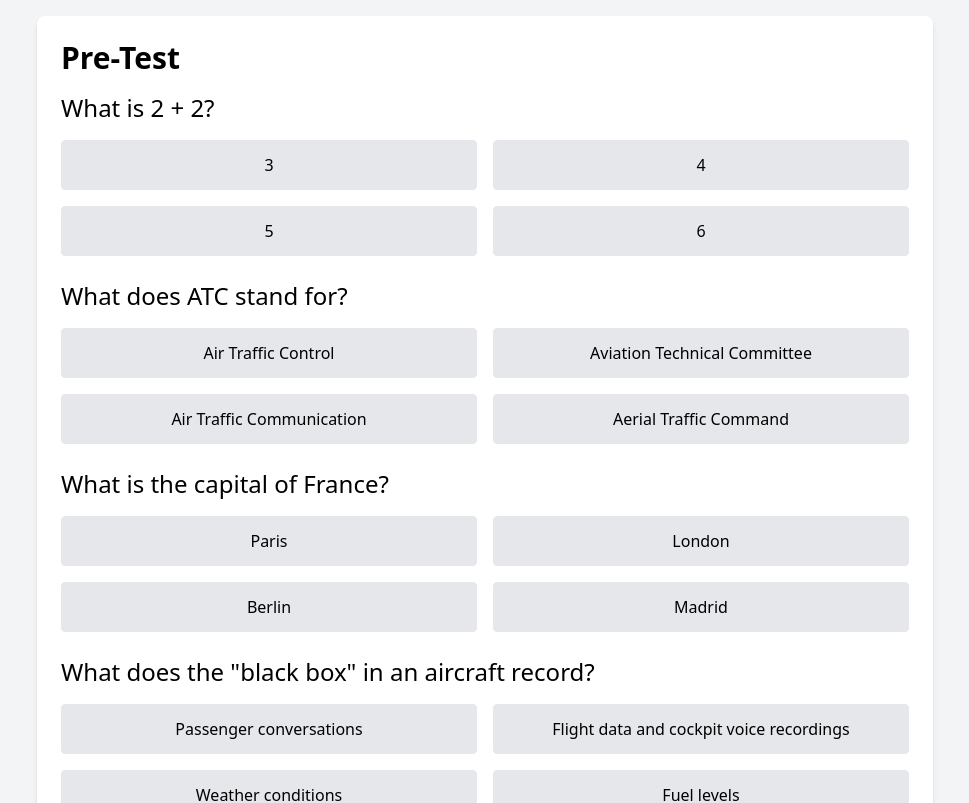
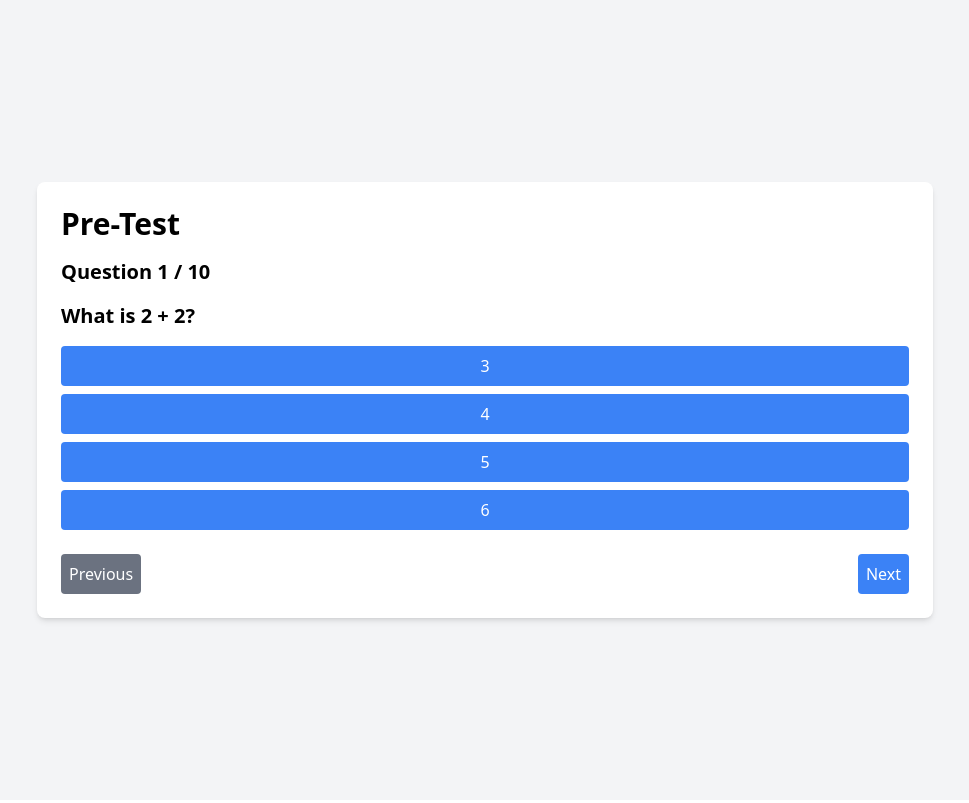
Before and after one commit to shirof30/idvacc-cbt, a Next.js app: page /test in a window 1280 px wide. Shown: the top 803 px of the page, without its empty margins (155-1124 px from the left). Built offline with nearby package versions, Linux system fonts and the light colour scheme.

Commit message:
working test and verify code

```diff
--- a/next.config.mjs
+++ b/next.config.mjs
@@ -1,4 +1,14 @@
 /** @type {import('next').NextConfig} */
-const nextConfig = {};
+const nextConfig = {
+    async redirects() {
+      return [
+        {
+          source: '/',
+          destination: '/page',
+          permanent: true,
+        },
+      ];
+    },
+  };
 
-export default nextConfig;
+  export default nextConfig;
--- a/package.json
+++ b/package.json
@@ -9,6 +9,8 @@
     "lint": "next lint"
   },
   "dependencies": {
+    "axiom": "^0.1.6",
+    "axios": "^1.7.2",
     "next": "14.2.4",
     "react": "^18",
     "react-dom": "^18",
--- a/pages/api/store-code.ts
+++ b/pages/api/store-code.ts
@@ -1,16 +1,19 @@
-import { NextApiRequest, NextApiResponse } from 'next';
-import { v4 as uuidv4 } from 'uuid';
-
-const codes: { [key: string]: string } = {};
+import type { NextApiRequest, NextApiResponse } from 'next';
+import fs from 'fs';
+import path from 'path';
 
 export default function handler(req: NextApiRequest, res: NextApiResponse) {
   if (req.method === 'POST') {
     const { code } = req.body;
-    if (!code) {
-      return res.status(400).json({ error: 'Code is required' });
-    }
-    codes[code] = uuidv4();
-    return res.status(200).json({ success: true });
+    const filePath = path.join(process.cwd(), 'generatedCodes.txt');
+
+    fs.appendFile(filePath, `${code}\n`, (err) => {
+      if (err) {
+        console.error('Error writing to file', err);
+        return res.status(500).json({ success: false, message: 'Internal Server Error' });
+      }
+      res.status(200).json({ success: true });
+    });
   } else {
     res.setHeader('Allow', ['POST']);
     res.status(405).end(`Method ${req.method} Not Allowed`);
--- a/pages/api/verify-code.ts
+++ b/pages/api/verify-code.ts
@@ -1,15 +1,27 @@
-import { NextApiRequest, NextApiResponse } from 'next';
-
-const codes: { [key: string]: string } = {}; // Same object used in `store-code.ts`
+import type { NextApiRequest, NextApiResponse } from 'next';
+import fs from 'fs';
+import path from 'path';
 
 export default function handler(req: NextApiRequest, res: NextApiResponse) {
-  const { code } = req.query;
+  if (req.method === 'POST') {
+    const { code } = req.body;
+    const filePath = path.join(process.cwd(), 'generatedCodes.txt');
 
-  if (!code || Array.isArray(code)) {
-    return res.status(400).json({ error: 'Invalid code' });
+    fs.readFile(filePath, 'utf8', (err, data) => {
+      if (err) {
+        console.error('Error reading file', err);
+        return res.status(500).json({ success: false, message: 'Internal Server Error' });
+      }
+
+      const codes = data.split('\n').filter(Boolean); // Split and filter out empty lines
+      if (codes.includes(code)) {
+        res.status(200).json({ success: true, message: 'Valid Code' });
+      } else {
+        res.status(400).json({ success: false, message: 'Invalid Code' });
+      }
+    });
+  } else {
+    res.setHeader('Allow', ['POST']);
+    res.status(405).end(`Method ${req.method} Not Allowed`);
   }
-
-  const isValid = !!codes[code];
-
-  return res.status(200).json({ valid: isValid });
 }
--- a/pages/test.tsx
+++ b/pages/test.tsx
@@ -1,4 +1,6 @@
 import React, { useState, useEffect } from 'react';
+import { useRouter } from 'next/router';
+import axios from 'axios';
 import { v4 as uuidv4 } from 'uuid';
 
 interface Question {
@@ -9,18 +11,18 @@ interface Question {
 
 const questions: Question[] = [
   { question: 'What is 2 + 2?', choices: ['3', '4', '5', '6'], answer: '4' },
+  { question: 'What is a "mayday" call?', choices: ['Routine check-in', 'Emergency distress signal', 'Weather report', 'Altitude request'], answer: 'Emergency distress signal' },
   { question: 'What is the capital of France?', choices: ['Paris', 'London', 'Berlin', 'Madrid'], answer: 'Paris' },
+  { question: 'Which phase of flight is considered the most critical for potential accidents?', choices: ['Cruise', 'Takeoff and landing', 'Taxiing', 'Holding'], answer: 'Takeoff and landing' },
   { question: 'What is the primary function of an altimeter?', choices: ['Measure airspeed', 'Measure altitude', 'Measure temperature', 'Measure wind speed'], answer: 'Measure altitude' },
+  { question: 'What does the "black box" in an aircraft record?', choices: ['Passenger conversations', 'Flight data and cockpit voice recordings', 'Weather conditions', 'Fuel levels'], answer: 'Flight data and cockpit voice recordings' },
   { question: 'What does ATC stand for?', choices: ['Air Traffic Control', 'Aviation Technical Committee', 'Air Traffic Communication', 'Aerial Traffic Command'], answer: 'Air Traffic Control' },
+  { question: 'What instrument is used to measure the angle of attack?', choices: ['Airspeed Indicator', 'Altimeter', 'Attitude Indicator', 'AOA Indicator'], answer: 'AOA Indicator' },
+  { question: 'What is the purpose of a NOTAM?', choices: ['Weather forecast', 'Navigation update', 'Safety information', 'Regulatory changes'], answer: 'Safety information' },
   { question: 'What is the term for the speed at which an aircraft can safely take off?', choices: ['V1', 'V2', 'Vr', 'Vs'], answer: 'Vr' },
-  { question: 'What is a "mayday" call?', choices: ['Routine check-in', 'Emergency distress signal', 'Weather report', 'Altitude request'], answer: 'Emergency distress signal' },
-  { question: 'What instrument is used to measure the angle of attack?', choices: ['Airspeed Indicator', 'Altimeter', 'Attitude Indicator', 'AOA Indicator'], answer: 'AOA Indicator' },
-  { question: 'Which phase of flight is considered the most critical for potential accidents?', choices: ['Cruise', 'Takeoff and landing', 'Taxiing', 'Holding'], answer: 'Takeoff and landing' },
-  { question: 'What does the "black box" in an aircraft record?', choices: ['Passenger conversations', 'Flight data and cockpit voice recordings', 'Weather conditions', 'Fuel levels'], answer: 'Flight data and cockpit voice recordings' },
-  { question: 'What is the purpose of a NOTAM?', choices: ['Weather forecast', 'Navigation update', 'Safety information', 'Regulatory changes'], answer: 'Regulatory changes' },
 ];
 
-const shuffleArray = (array: any[]): any[] => {
+const shuffleArray = (array: any[]) => {
   for (let i = array.length - 1; i > 0; i--) {
     const j = Math.floor(Math.random() * (i + 1));
     [array[i], array[j]] = [array[j], array[i]];
@@ -28,49 +30,53 @@ const shuffleArray = (array: any[]): any[] => {
   return array;
 };
 
-export default function Test() {
+const Test = () => {
+  const router = useRouter();
+  const [currentQuestionIndex, setCurrentQuestionIndex] = useState(0);
   const [score, setScore] = useState(0);
-  const [selectedAnswers, setSelectedAnswers] = useState<string[]>([]);
+  const [selectedAnswers, setSelectedAnswers] = useState<string[]>(Array(10).fill(''));
   const [isTestCompleted, setIsTestCompleted] = useState(false);
+  const [uniqueCode, setUniqueCode] = useState<string | null>(null);
   const [randomQuestions, setRandomQuestions] = useState<Question[]>([]);
-  const [uniqueCode, setUniqueCode] = useState<string>('');
 
   useEffect(() => {
     setRandomQuestions(shuffleArray([...questions]).slice(0, 10));
   }, []);
 
   const handleAnswer = (choice: string, index: number) => {
-    setSelectedAnswers((prev) => {
-      const newAnswers = [...prev];
+    const newAnswers = [...selectedAnswers];
     newAnswers[index] = choice;
-      return newAnswers;
-    });
+    setSelectedAnswers(newAnswers);
+
+    if (choice === randomQuestions[currentQuestionIndex].answer) {
+      setScore((prev) => prev + 1);
+    } else if (selectedAnswers[currentQuestionIndex] === randomQuestions[currentQuestionIndex].answer) {
+      setScore((prev) => prev - 1);
+    }
   };
 
-  const handleSubmit = async () => {
-    let newScore = 0;
-    selectedAnswers.forEach((answer, index) => {
-      if (answer === randomQuestions[index].answer) {
-        newScore++;
-      }
-    });
-    setScore(newScore);
-    setIsTestCompleted(true);
-
-    if (newScore >= 8) {
+  const handleSubmit = () => {
     const code = uuidv4();
     setUniqueCode(code);
+    setIsTestCompleted(true);
+    axios.post('/api/store-code', { code });
+  };
 
-      // Store the code on the server
-      await fetch('/api/store-code', {
-        method: 'POST',
-        headers: {
-          'Content-Type': 'application/json',
-        },
-        body: JSON.stringify({ code }),
-      });
+  const goToNextQuestion = () => {
+    if (currentQuestionIndex + 1 < randomQuestions.length) {
+      setCurrentQuestionIndex((prev) => prev + 1);
     }
   };
+
+  const goToPreviousQuestion = () => {
+    if (currentQuestionIndex > 0) {
+      setCurrentQuestionIndex((prev) => prev - 1);
+    }
+  };
+
+  if (randomQuestions.length === 0) {
+    return <div>Loading...</div>;
+  }
 
   return (
     <div className="flex flex-col items-center justify-center min-h-screen bg-gray-100 p-4">
@@ -78,39 +84,61 @@ export default function Test() {
         <h1 className="text-3xl justify-center font-bold mb-4">Pre-Test</h1>
         {!isTestCompleted ? (
           <div>
-            {randomQuestions.map((question, index) => (
-              <div key={index} className="mb-6">
-                <h2 className="text-2xl mb-4">{question.question}</h2>
-                <div className="grid grid-cols-2 gap-4">
-                  {question.choices.map((choice, choiceIndex) => (
+            <h2 className="text-xl font-semibold mb-4">
+              {`Question ${currentQuestionIndex + 1} / ${randomQuestions.length}`}
+            </h2>
+            <h2 className="text-xl font-semibold mb-4">
+              {randomQuestions[currentQuestionIndex].question}
+            </h2>
+            <div className="flex flex-col">
+              {randomQuestions[currentQuestionIndex].choices.map((choice, index) => (
                 <button
-                      key={choiceIndex}
-                      className={`p-3 rounded border ${selectedAnswers[index] === choice ? 'bg-blue-600 text-white' : 'bg-gray-200 text-black'} hover:bg-blue-500 hover:text-white`}
-                      onClick={() => handleAnswer(choice, index)}
+                  key={index}
+                  className={`p-2 mb-2 rounded ${selectedAnswers[currentQuestionIndex] === choice ? 'bg-blue-700 text-white' : 'bg-blue-500 text-white hover:bg-blue-700'}`}
+                  onClick={() => handleAnswer(choice, currentQuestionIndex)}
                 >
                   {choice}
                 </button>
               ))}
             </div>
-              </div>
-            ))}
+            <div className="flex justify-between mt-4">
               <button
-              className="p-3 bg-green-600 text-white rounded mt-6 hover:bg-green-700"
+                className="p-2 bg-gray-500 text-white rounded hover:bg-gray-700"
+                onClick={goToPreviousQuestion}
+                disabled={currentQuestionIndex === 0}
+              >
+                Previous
+              </button>
+              {currentQuestionIndex + 1 === randomQuestions.length ? (
+                <button
+                  className="p-2 bg-green-500 text-white rounded hover:bg-green-700"
                   onClick={handleSubmit}
                 >
                   Submit
                 </button>
+              ) : (
+                <button
+                  className="p-2 bg-blue-500 text-white rounded hover:bg-blue-700"
+                  onClick={goToNextQuestion}
+                >
+                  Next
+                </button>
+              )}
+            </div>
           </div>
         ) : (
           <div>
-            <h2 className="text-2xl font-semibold mb-4">
+            <h2 className="text-xl font-semibold mb-4">
               Test Completed! Your Score: {score} / {randomQuestions.length}
             </h2>
             {score >= 8 ? (
               <div>
-                <p className="text-green-500 mb-4">Congratulations! You passed the test.</p>
-                <p>You may now apply to become ATC at IDVACC. Please include a screenshot of this page with the code below:</p>
-                <p className="font-bold text-lg">{uniqueCode}</p>
+                <p className="text-green-600 mb-4">Congratulations! You passed the test.</p>
+                <p className="mb-4">
+                  You may now apply to become ATC at IDVACC. Please include the code below when applying:
+                </p>
+                <p className="bg-blue-100 p-2 rounded">{uniqueCode}</p>
+
               </div>
             ) : (
               <p className="text-red-500">You need at least 8 correct answers to pass.</p>
@@ -120,4 +148,6 @@ export default function Test() {
       </div>
     </div>
   );
-}
+};
+
+export default Test;
--- a/pages/verify-code.tsx
+++ b/pages/verify-code.tsx
@@ -1,13 +1,18 @@
 import React, { useState } from 'react';
+import axios from 'axios';
 
-export default function VerifyCode() {
+const VerifyCode = () => {
   const [code, setCode] = useState('');
-  const [verificationResult, setVerificationResult] = useState<string | null>(null);
+  const [isValid, setIsValid] = useState<boolean | null>(null);
 
   const handleVerify = async () => {
-    const response = await fetch(`/api/verify-code?code=${code}`);
-    const result = await response.json();
-    setVerificationResult(result.valid ? 'Valid Code' : 'Invalid Code');
+    try {
+      const response = await axios.post('/api/verify-code', { code });
+      setIsValid(response.data.success);
+    } catch (error) {
+      console.error('Error verifying code:', error);
+      setIsValid(false);
+    }
   };
 
   return (
@@ -18,19 +23,23 @@ export default function VerifyCode() {
           type="text"
           value={code}
           onChange={(e) => setCode(e.target.value)}
-          className="p-2 border rounded w-full mb-4"
-          placeholder="Enter code"
+          className="w-full p-2 mb-4 border rounded"
+          placeholder="Enter your code"
         />
         <button
           onClick={handleVerify}
-          className="p-3 bg-blue-600 text-white rounded hover:bg-blue-700"
+          className="w-full p-3 bg-blue-600 text-white rounded hover:bg-blue-700"
         >
           Verify
         </button>
-        {verificationResult && (
-          <p className="mt-4 font-bold">{verificationResult}</p>
+        {isValid !== null && (
+          <p className={`mt-4 ${isValid ? 'text-green-500' : 'text-red-500'}`}>
+            {isValid ? 'Valid Code' : 'Invalid Code'}
+          </p>
         )}
       </div>
     </div>
   );
-}
+};
+
+export default VerifyCode;
```
Also changed, not shown: generatedCodes.txt (added), pages/footer.tsx (renamed from src/app/footer.tsx), pages/page.tsx (renamed from src/app/page.tsx), 1 other file (tests, documents, lock files or other folders). Lines whose indentation alone changed are shown as unchanged.
